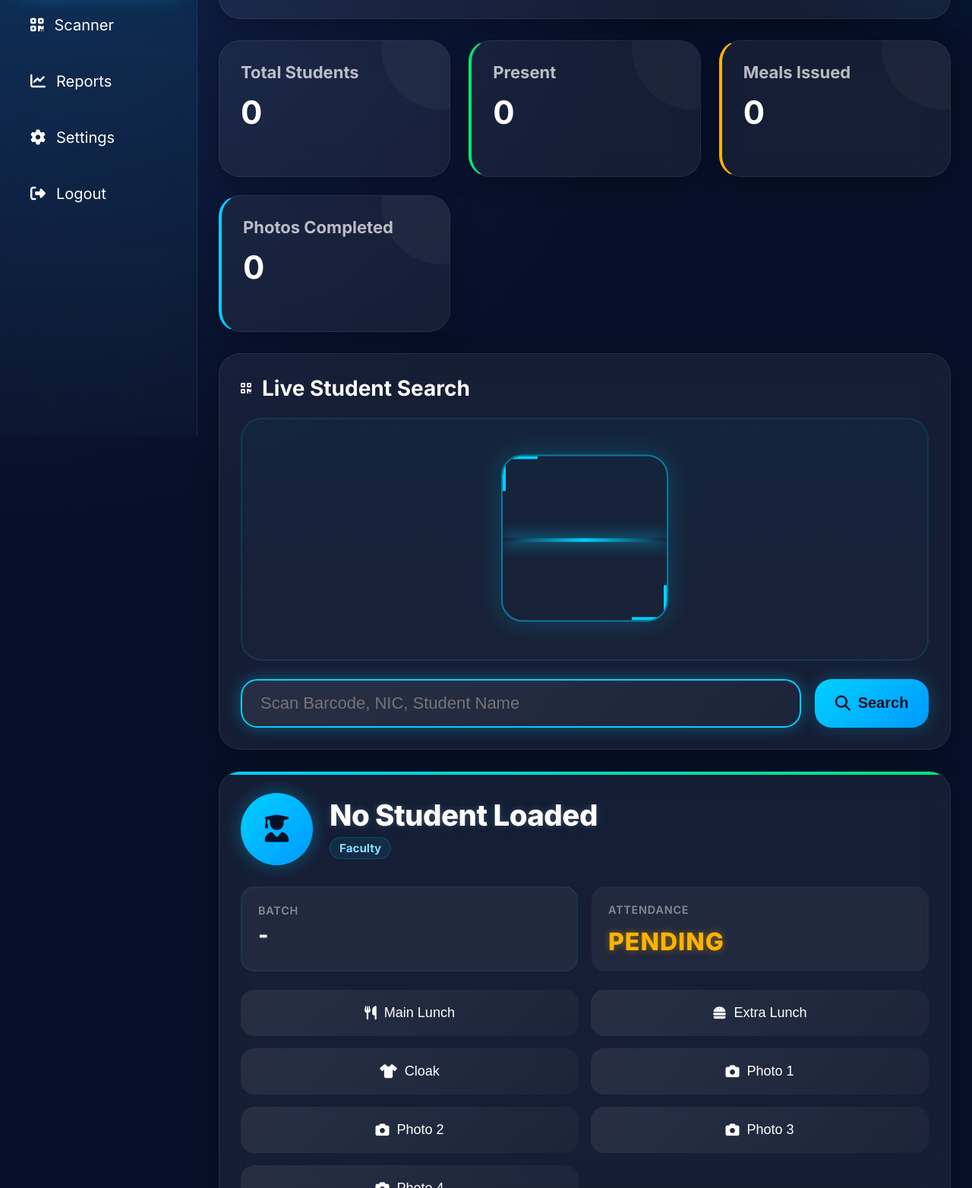
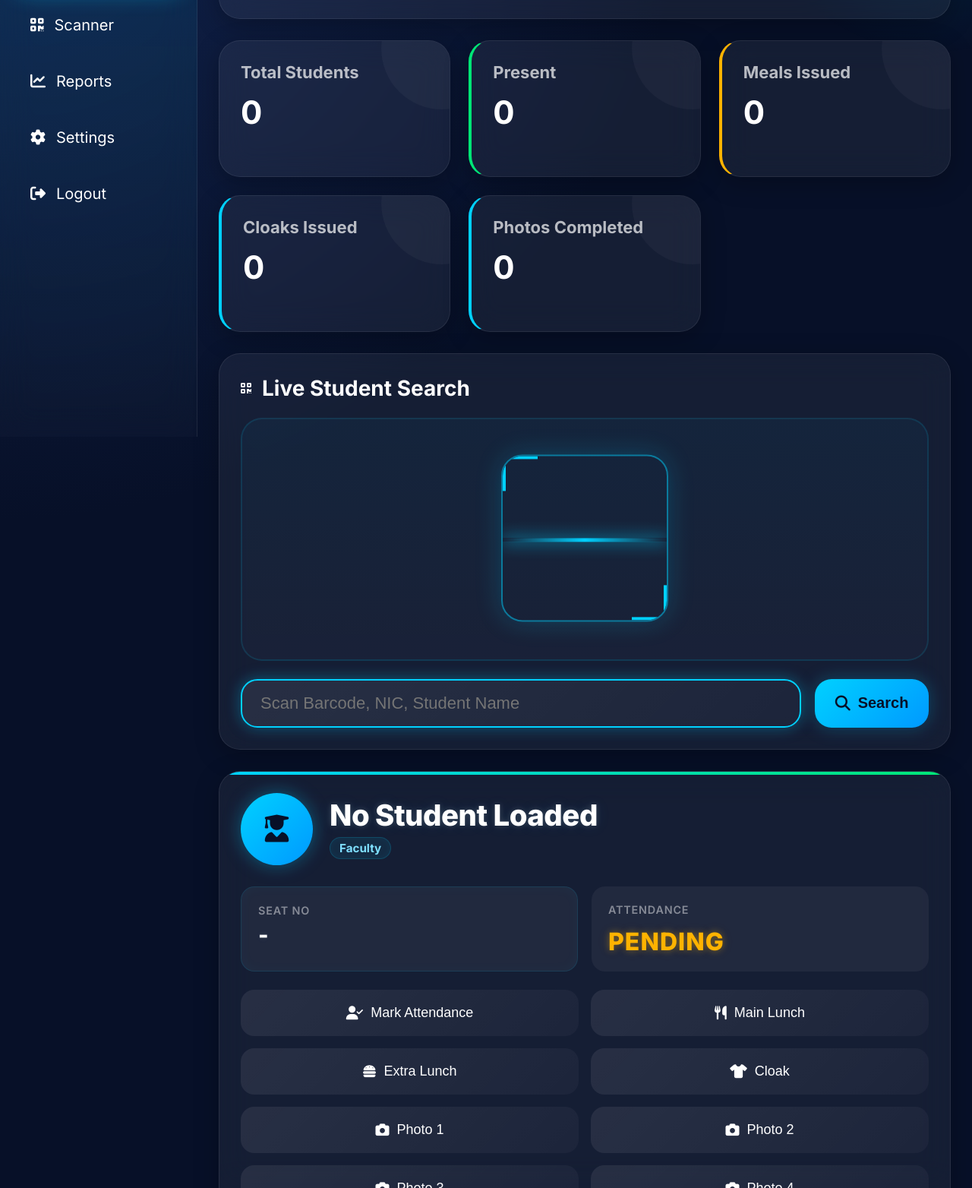
Before and after one commit to IsharaUbeykoon/tbs-convocation, a plain HTML site: page index.html in a window 1280 px wide. Shown: the part 225-1789 px from the top of the page at 76% size. Drawn offline with Linux system fonts and the light colour scheme; no server answers; sample sign-in values are in the browser's storage.

Commit message:
Update index.html

```diff
--- a/index.html
+++ b/index.html
@@ -143,6 +143,17 @@
 
       </div>
 
+
+<div class="dashboard-card glass-card info-card">
+  <h3>Cloaks Issued</h3>
+  <h2 id="cloakCount">0</h2>
+</div>
+
+
+
+
+
+
       <div class="dashboard-card glass-card info-card">
 
         <h3>Photos Completed</h3>
@@ -237,7 +248,7 @@
 
           <div class="detail-item">
 
-            <span>Batch</span>
+            <span>SEAT NO</span>
 
             <strong id="batch">-</strong>
 
@@ -263,6 +274,15 @@
         <!-- ACTIONS -->
 
         <div class="action-grid">
+
+
+<button class="action-btn"
+        data-field="Attendance_Status"
+        onclick="updateField('Attendance_Status', 'PRESENT', this)">
+  <i class="fa-solid fa-user-check"></i>
+  Mark Attendance
+</button>
+
 
 <button class="action-btn"
         data-field="Main_Lunch_Pack"
```
